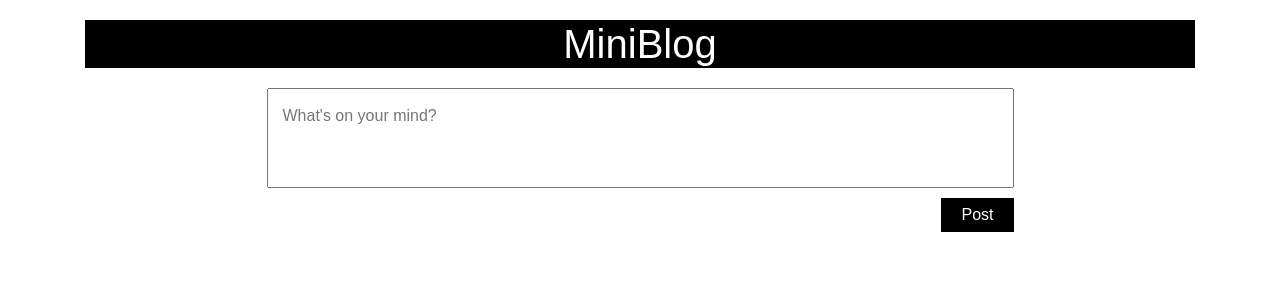
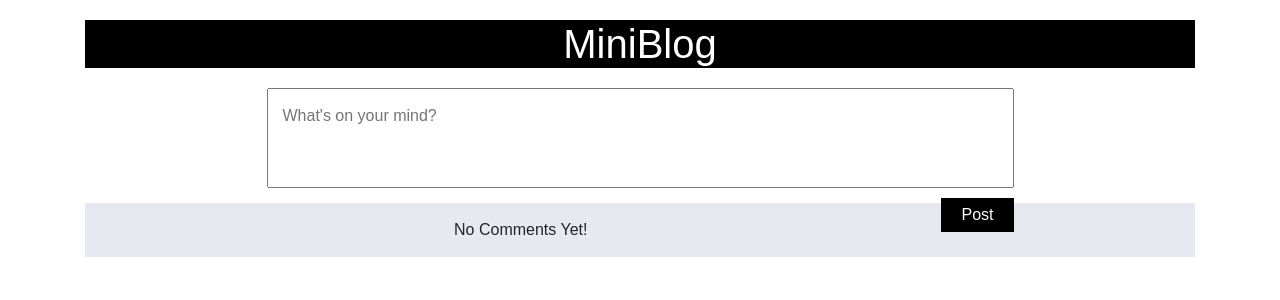
Before and after one commit to ashishdasara/mini--blog-state, a React (Create React App) app: page / in a window 1280 px wide. Shown: the top 300 px of the page. Built offline with nearby package versions, Linux system fonts and the light colour scheme.

Commit message:
added twitter url

```diff
--- a/src/App.css
+++ b/src/App.css
@@ -50,3 +50,8 @@
   border: 0px;
   padding-top: 7px;
 }
+.no_comments{
+  text-align: center;
+  background-color: #e6e9ef;
+  padding: 15px;
+}
--- a/src/DisplayAll.js
+++ b/src/DisplayAll.js
@@ -17,7 +17,7 @@ class DisplayAll extends React.Component {
       <div className="display_all">
         {this.props.comments.length!==0? this.props.comments.map((comment,i) => {
             return(<DisplayComment key={i} comment={comment} clickLike={this.props.clickLike}/>);
-          }):null
+          }):(<p className="no_comments">No Comments Yet!</p>)
         }
       </div>
     );
--- a/src/DisplayComment.js
+++ b/src/DisplayComment.js
@@ -26,7 +26,7 @@ class DisplayComment extends React.Component {
   createLink = (text) => {
     text=text.split(' ');
     var str=text.join('%20');
-    var linkStr= "https://twitter.com/intent/tweet?text="+str+"&tw_p=tweetbutton";
+    var linkStr= "https://twitter.com/intent/tweet?text="+str+"&tw_p=tweetbutton&url=https://mini--blog-state.herokuapp.com/";
     return linkStr;
   }
 
```
Also changed, not shown: 1 other file (tests, documents, lock files or other folders).
